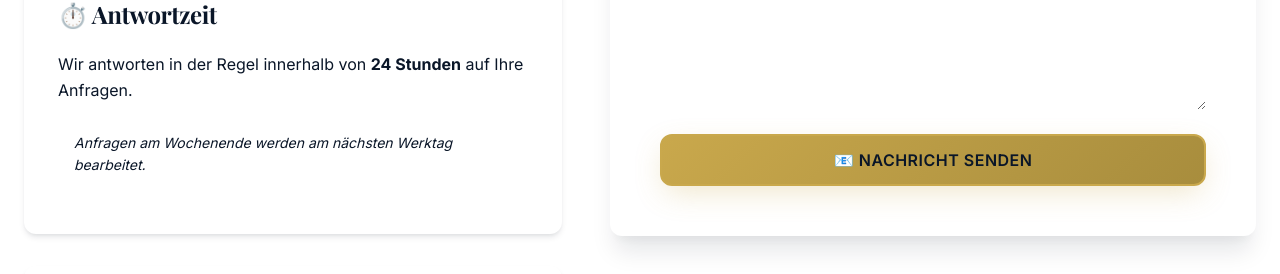
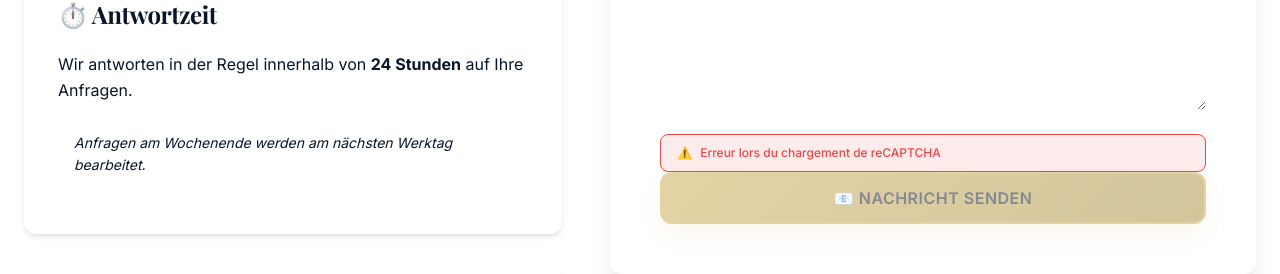
Before and after one commit to FinanzPlus/FinanzPluss, a React (Vite) app in the folder frontend/: page /kontakt in a window 1280 px wide. Shown: the part 986-1260 px from the top of the page. Built offline with nearby package versions, Linux system fonts and the light colour scheme; no server answers.

Commit message:
Frontend: reCAPTCHA v3 Integration - Custom Hook useRecaptcha (93 Zeilen) - RecaptchaBadge Komponente mit Styling (163 Zeilen) - Integration in Contact.jsx Formular - Token-Generierung und Übermittlung an Backend

```diff
--- /dev/null
+++ b/frontend/src/components/common/RecaptchaBadge.css
@@ -0,0 +1,109 @@
+/* ============================================
+   RECAPTCHA BADGE - FINANZPLUS AUSTRIA
+   Badge pour afficher l'état de reCAPTCHA
+   ============================================ */
+
+.recaptcha-badge {
+  display: flex;
+  align-items: center;
+  gap: var(--spacing-sm);
+  padding: var(--spacing-sm) var(--spacing-md);
+  border-radius: var(--border-radius-md);
+  font-size: var(--font-size-xs);
+  margin-top: var(--spacing-md);
+  transition: all var(--transition-base);
+}
+
+/* État: Prêt */
+.recaptcha-badge.ready {
+  background: rgba(16, 185, 129, 0.1);
+  border: 1px solid var(--color-success);
+  color: var(--color-success);
+}
+
+/* État: Chargement */
+.recaptcha-badge.loading {
+  background: rgba(201, 168, 76, 0.1);
+  border: 1px solid var(--color-gold);
+  color: var(--color-gold);
+}
+
+/* État: Erreur */
+.recaptcha-badge.error {
+  background: rgba(239, 68, 68, 0.1);
+  border: 1px solid var(--color-error);
+  color: var(--color-error);
+}
+
+/* Icône */
+.recaptcha-icon {
+  font-size: var(--font-size-md);
+  flex-shrink: 0;
+}
+
+/* Texte */
+.recaptcha-text {
+  font-weight: var(--font-weight-medium);
+  flex-shrink: 0;
+}
+
+/* Spinner de chargement */
+.recaptcha-spinner {
+  width: 14px;
+  height: 14px;
+  border: 2px solid var(--color-gold);
+  border-top-color: transparent;
+  border-radius: 50%;
+  animation: spin 0.8s linear infinite;
+  flex-shrink: 0;
+}
+
+@keyframes spin {
+  to {
+    transform: rotate(360deg);
+  }
+}
+
+/* Séparateur */
+.recaptcha-separator {
+  color: currentColor;
+  opacity: 0.5;
+  margin: 0 var(--spacing-xs);
+}
+
+/* Liens */
+.recaptcha-link {
+  color: currentColor;
+  text-decoration: none;
+  opacity: 0.8;
+  transition: opacity var(--transition-base);
+  font-size: var(--font-size-xs);
+}
+
+.recaptcha-link:hover {
+  opacity: 1;
+  text-decoration: underline;
+}
+
+/* Responsive */
+@media (max-width: 768px) {
+  .recaptcha-badge {
+    flex-wrap: wrap;
+    font-size: 10px;
+    padding: var(--spacing-xs) var(--spacing-sm);
+  }
+
+  .recaptcha-separator {
+    display: none;
+  }
+
+  .recaptcha-link {
+    font-size: 10px;
+  }
+}
+
+/* ============================================
+   Made with ❤️ by Bob for FinanzPlus Austria
+   ============================================ */
+
+/* Made with Bob */
--- /dev/null
+++ b/frontend/src/components/common/RecaptchaBadge.jsx
@@ -0,0 +1,65 @@
+/**
+ * RECAPTCHA BADGE COMPONENT
+ * Affiche le badge reCAPTCHA v3 et gère l'état de chargement
+ * FinanzPlus Austria
+ */
+
+import React from 'react';
+import './RecaptchaBadge.css';
+
+/**
+ * Composant pour afficher le badge reCAPTCHA
+ * @param {boolean} isReady - Indique si reCAPTCHA est prêt
+ * @param {string} error - Message d'erreur éventuel
+ */
+const RecaptchaBadge = ({ isReady = false, error = null }) => {
+  if (error) {
+    return (
+      <div className="recaptcha-badge error">
+        <span className="recaptcha-icon">⚠️</span>
+        <span className="recaptcha-text">{error}</span>
+      </div>
+    );
+  }
+
+  if (!isReady) {
+    return (
+      <div className="recaptcha-badge loading">
+        <span className="recaptcha-spinner"></span>
+        <span className="recaptcha-text">reCAPTCHA wird geladen...</span>
+      </div>
+    );
+  }
+
+  return (
+    <div className="recaptcha-badge ready">
+      <span className="recaptcha-icon">🛡️</span>
+      <span className="recaptcha-text">
+        Geschützt durch reCAPTCHA
+      </span>
+      <a
+        href="https://policies.google.com/privacy"
+        target="_blank"
+        rel="noopener noreferrer"
+        className="recaptcha-link"
+      >
+        Datenschutz
+      </a>
+      <span className="recaptcha-separator">•</span>
+      <a
+        href="https://policies.google.com/terms"
+        target="_blank"
+        rel="noopener noreferrer"
+        className="recaptcha-link"
+      >
+        Nutzungsbedingungen
+      </a>
+    </div>
+  );
+};
+
+export default RecaptchaBadge;
+
+// Made with ❤️ by Bob for FinanzPlus Austria
+
+// Made with Bob
--- /dev/null
+++ b/frontend/src/hooks/useRecaptcha.js
@@ -0,0 +1,99 @@
+/**
+ * CUSTOM HOOK - GOOGLE reCAPTCHA v3
+ * Hook React pour gérer Google reCAPTCHA v3 de manière simple
+ * FinanzPlus Austria
+ */
+
+import { useEffect, useState, useCallback } from 'react';
+
+/**
+ * Hook personnalisé pour gérer reCAPTCHA v3
+ * @param {string} action - Action à enregistrer (ex: 'login', 'contact', 'register')
+ * @returns {Object} { executeRecaptcha, isReady, error }
+ */
+const useRecaptcha = (action = 'submit') => {
+  const [isReady, setIsReady] = useState(false);
+  const [error, setError] = useState(null);
+  const siteKey = import.meta.env.VITE_RECAPTCHA_SITE_KEY;
+
+  // Charger le script reCAPTCHA
+  useEffect(() => {
+    if (!siteKey) {
+      console.error('[reCAPTCHA] Site key manquante dans .env');
+      setError('Configuration reCAPTCHA manquante');
+      return;
+    }
+
+    // Vérifier si le script est déjà chargé
+    if (window.grecaptcha && window.grecaptcha.ready) {
+      window.grecaptcha.ready(() => {
+        setIsReady(true);
+      });
+      return;
+    }
+
+    // Charger le script reCAPTCHA
+    const script = document.createElement('script');
+    script.src = `https://www.google.com/recaptcha/api.js?render=${siteKey}`;
+    script.async = true;
+    script.defer = true;
+
+    script.onload = () => {
+      window.grecaptcha.ready(() => {
+        setIsReady(true);
+        console.log('[reCAPTCHA] Script chargé et prêt');
+      });
+    };
+
+    script.onerror = () => {
+      setError('Erreur lors du chargement de reCAPTCHA');
+      console.error('[reCAPTCHA] Erreur de chargement du script');
+    };
+
+    document.head.appendChild(script);
+
+    // Cleanup
+    return () => {
+      // Ne pas retirer le script car il peut être utilisé par d'autres composants
+    };
+  }, [siteKey]);
+
+  /**
+   * Exécute reCAPTCHA et retourne le token
+   * @returns {Promise<string|null>} Token reCAPTCHA ou null en cas d'erreur
+   */
+  const executeRecaptcha = useCallback(async () => {
+    if (!isReady) {
+      console.warn('[reCAPTCHA] Script pas encore prêt');
+      return null;
+    }
+
+    if (!window.grecaptcha) {
+      console.error('[reCAPTCHA] grecaptcha non disponible');
+      setError('reCAPTCHA non disponible');
+      return null;
+    }
+
+    try {
+      const token = await window.grecaptcha.execute(siteKey, { action });
+      console.log(`[reCAPTCHA] Token généré pour l'action: ${action}`);
+      return token;
+    } catch (err) {
+      console.error('[reCAPTCHA] Erreur lors de l\'exécution:', err);
+      setError('Erreur lors de la génération du token reCAPTCHA');
+      return null;
+    }
+  }, [isReady, siteKey, action]);
+
+  return {
+    executeRecaptcha,
+    isReady,
+    error
+  };
+};
+
+export default useRecaptcha;
+
+// Made with ❤️ by Bob for FinanzPlus Austria
+
+// Made with Bob
--- a/frontend/src/pages/Contact.jsx
+++ b/frontend/src/pages/Contact.jsx
@@ -1,10 +1,13 @@
 import React, { useState, useEffect } from 'react';
 import { useAuth } from '../context/AuthContext';
 import api from '../services/api';
+import useRecaptcha from '../hooks/useRecaptcha';
+import RecaptchaBadge from '../components/common/RecaptchaBadge';
 import './Contact.css';
 
 const Contact = () => {
   const { user } = useAuth();
+  const { executeRecaptcha, isReady, error: recaptchaError } = useRecaptcha('contact');
 
   const [openingHours, setOpeningHours] = useState([]);
   const [isOpen, setIsOpen] = useState(false);
@@ -60,7 +63,21 @@ const Contact = () => {
     setError(null);
 
     try {
-      await api.post('/contact/messages', formData);
+      // Générer le token reCAPTCHA
+      const recaptchaToken = await executeRecaptcha();
+
+      if (!recaptchaToken) {
+        setError('reCAPTCHA-Verifizierung fehlgeschlagen. Bitte versuchen Sie es erneut.');
+        setSubmitting(false);
+        return;
+      }
+
+      // Envoyer le formulaire avec le token reCAPTCHA
+      await api.post('/contact/messages', {
+        ...formData,
+        recaptchaToken
+      });
+
       setSuccess(true);
       setFormData({
         name: user ? `${user.first_name} ${user.last_name}` : '',
@@ -304,10 +321,13 @@ const Contact = () => {
                   </div>
                 )}
 
+                {/* Badge reCAPTCHA */}
+                <RecaptchaBadge isReady={isReady} error={recaptchaError} />
+
                 <button
                   type="submit"
                   className="btn btn-primary btn-submit"
-                  disabled={submitting}
+                  disabled={submitting || !isReady}
                 >
                   {submitting ? 'Wird gesendet...' : '📧 Nachricht senden'}
                 </button>
```
